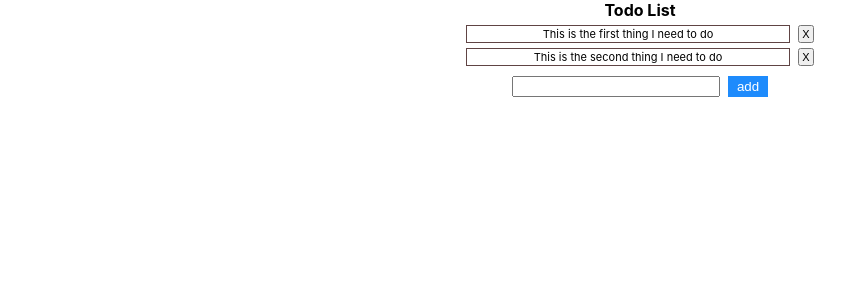
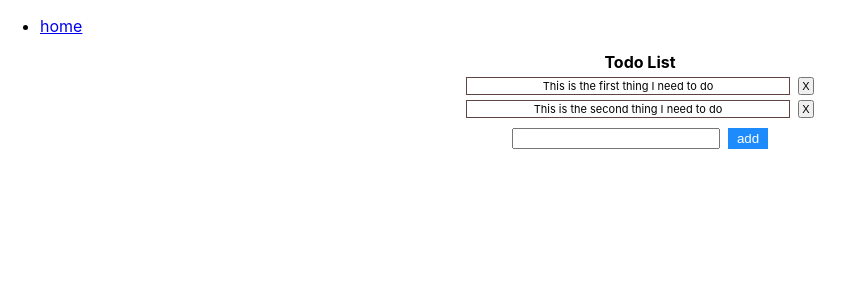
Before and after one commit to felixlinghu/day10-todo, a React (Create React App) app: page / in a window 1280 px wide. Shown: the top 300 px of the page, without its empty margins (0-854 px from the left). Built offline with nearby package versions, Linux system fonts and the light colour scheme.

Commit message:
feat:add routing with react-router and create default layout

```diff
--- a/package.json
+++ b/package.json
@@ -9,6 +9,7 @@
     "@testing-library/user-event": "^13.5.0",
     "react": "^19.1.1",
     "react-dom": "^19.1.1",
+    "react-router": "^7.9.1",
     "react-scripts": "5.0.1",
     "web-vitals": "^2.1.4"
   },
--- a/src/App.js
+++ b/src/App.js
@@ -3,7 +3,39 @@ import "./App.css"
 import {todoReducer} from "./reducers/TodoReducer";
 import {TodoContext as TodoContext1} from "./contexts/TodoContext";
 import {MultipleTodo} from "./components/MultipleTodo";
+import {createBrowserRouter, NavLink, Outlet, RouterProvider} from "react-router";
 
+function DefalutLayout() {
+  return <div>
+    <header>
+      <nav>
+        <ul>
+          <li>
+            <NavLink to={"/"}>home</NavLink>
+          </li>
+        </ul>
+      </nav>
+    </header>
+    <main>
+      <Outlet/>
+    </main>
+  </div>
+}
+
+const browserRouter = createBrowserRouter(
+    [
+{
+      path:"/",
+      element:<DefalutLayout/>,
+  children:[
+    {
+      path:"/",
+      element:<MultipleTodo/>
+    }
+  ]
+    }
+    ]
+);
 export const initState = [
     {id: 1, text: "This is the first thing I need to do", done: false},
     {id: 2, text: "This is the second thing I need to do", done: false},
@@ -13,8 +45,9 @@ function App() {
     const [state, dispatch] = useReducer(todoReducer, initState);
     return (
         <div>
+
             <TodoContext1 value={{state, dispatch}}>
-                <MultipleTodo/>
+              <RouterProvider router={browserRouter}></RouterProvider>
             </TodoContext1>
         </div>
     );
```
Also changed, not shown: 1 other file (tests, documents, lock files or other folders).
